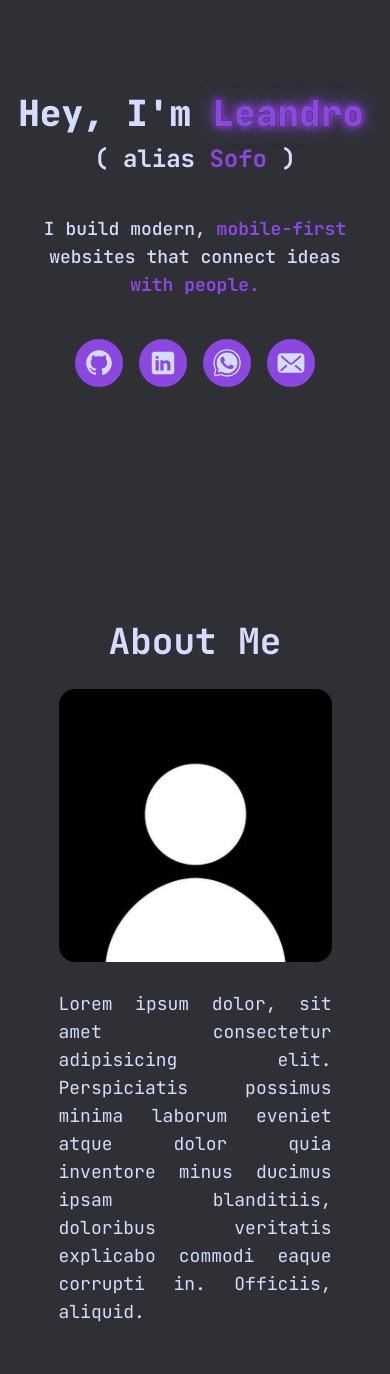
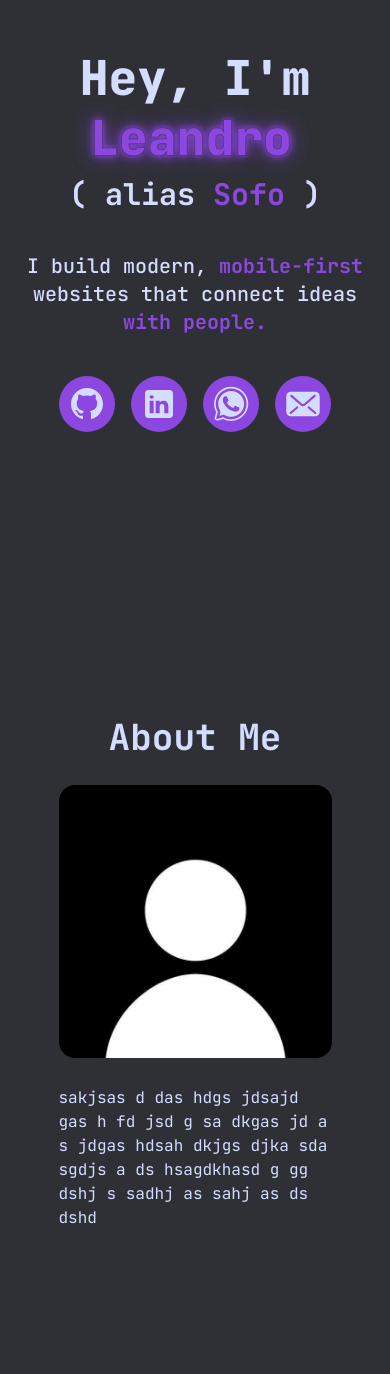
Before and after one commit to sofowest/portfolio, a React (Vite) app: page / in a window 390 px wide. Shown: the part 194-1568 px from the top of the page. Built offline with nearby package versions, Linux system fonts and the light colour scheme.

Commit message:
Update Home page layout and SocialIcon size
Increased SocialIcon size for better visibility. Adjusted Home page headings, text sizes, and layout for improved readability and presentation. Changed text alignment and placeholder content, and increased the height of the About Me section.

```diff
--- a/src/components/ui/SocialIcon.tsx
+++ b/src/components/ui/SocialIcon.tsx
@@ -4,7 +4,7 @@ interface SocialIconProps {
 }
 
 const SocialIcon = ({ url, icon }: SocialIconProps) => {
-    const iconClasses = "w-8 h-8 transition-colors duration-300 lg:w-6 lg:h-6 xl:w-7 xl:h-7";
+    const iconClasses = "w-10 h-10 transition-colors duration-300 lg:w-6 lg:h-6 xl:w-7 xl:h-7";
 
 
 
--- a/src/pages/Home.jsx
+++ b/src/pages/Home.jsx
@@ -55,15 +55,15 @@ function Home({ onFlickerBg, setIsNameFlicker }) {
     <div className="flex flex-col items-center justify-center min-h-screen py-2 overflow-hidden w-full bg-[var(--bckg-gray)] lg:shadow-[0px_0px_100px_5px_#522b82] lg:w-[800px] xl:w-[1080px]">
 
       <article className="flex justify-center items-center text-center h-[100vh] flex-col">
-        <h1 className="p-2 text-4xl font-extrabold lg:text-5xl lg:p-3 xl:text-6xl">
-          <span>Hey, I'm </span>
+        <h1 className="p-2 text-5xl font-extrabold leading-15 lg:text-5xl lg:p-3 xl:text-6xl">
+          <span>Hey, I'm <br /></span>
           <span className={"text-[var(--light-purple)] " + (flicker ? "flicker" : "")}>{displayedName}
             <span className={"inline-block w-1 ml-1 shadow-[0_0_8px_rgba(212,220,255,0.5)] transition-shadow duration-200" + (showCursor ? " bg-[var(--extra-light-purple)]" : " bg-transparent shadow-none")}
               style={{height: '1em', verticalAlign: 'middle', transition: 'background 0.2s'}}></span>
           </span>
         </h1>
-        <h2 className="p-0 text-2xl font-bold lg:text-3xl xl:text-4xl">( alias <span className="text-[var(--light-purple)] font-bold">Sofo</span> )</h2>
-        <p className="p-2 py-10 font-medium text-lg lg:text-xl lg:py-6 xl:text-2xl">I build modern, <span className="text-[var(--light-purple)] "><b>mobile-first</b></span><br /> websites that connect ideas<br /> <span className="text-[var(--light-purple)]"><b>with people.</b></span></p>
+        <h2 className="p-0 text-3xl font-bold lg:text-3xl xl:text-4xl">( alias <span className="text-[var(--light-purple)] font-bold">Sofo</span> )</h2>
+        <p className="p-2 py-10 font-medium text-xl lg:text-xl lg:py-6 xl:text-2xl">I build modern, <span className="text-[var(--light-purple)] "><b>mobile-first</b></span><br /> websites that connect ideas<br /> <span className="text-[var(--light-purple)]"><b>with people.</b></span></p>
         <section className="flex space-x-4 xl:space-x-6">
           <SocialIcon url="https://github.com/sofowest" icon="github" />
           <SocialIcon url="https://www.linkedin.com/in/leandro-gómez-739a92334" icon="linkedin" />
@@ -77,12 +77,12 @@ function Home({ onFlickerBg, setIsNameFlicker }) {
         <section className="justify-center items-center flex">
           <img src="./imgs/profile.jpg" alt="foto de " className="w-[70vw] max-w-[380px] h-auto md:w-[300px] rounded-2xl" />
         </section>
-        <section className="w-[70vw] justify-center text-justify mb-10">
-          <p className="text-lg">Lorem ipsum dolor, sit amet consectetur adipisicing elit. Perspiciatis possimus minima laborum eveniet atque dolor quia inventore minus ducimus ipsam blanditiis, doloribus veritatis explicabo commodi eaque corrupti in. Officiis, aliquid.</p>
+        <section className="w-[70vw] text-left mb-10">
+          <p className="text-md">sakjsas d das hdgs jdsajd gas h fd jsd g sa dkgas jd a s jdgas hdsah dkjgs djka sda sgdjs a  ds  hsagdkhasd g gg dshj s sadhj as sahj as  ds dshd</p>
         </section>
       </article>
 
-      <article className="h-[100vh] p-5 flex flex-col mt-10 gap-7 items-center justify-center">
+      <article className="h-[130vh] p-5 flex flex-col mt-10 gap-7 items-center justify-center">
         <h2 className="text-4xl font-bold text-center">About Me</h2>
         <section className="justify-center items-center flex">
           <img src="./imgs/profile.jpg" alt="foto de " className="w-[400px] h-auto rounded-2xl" />
```
